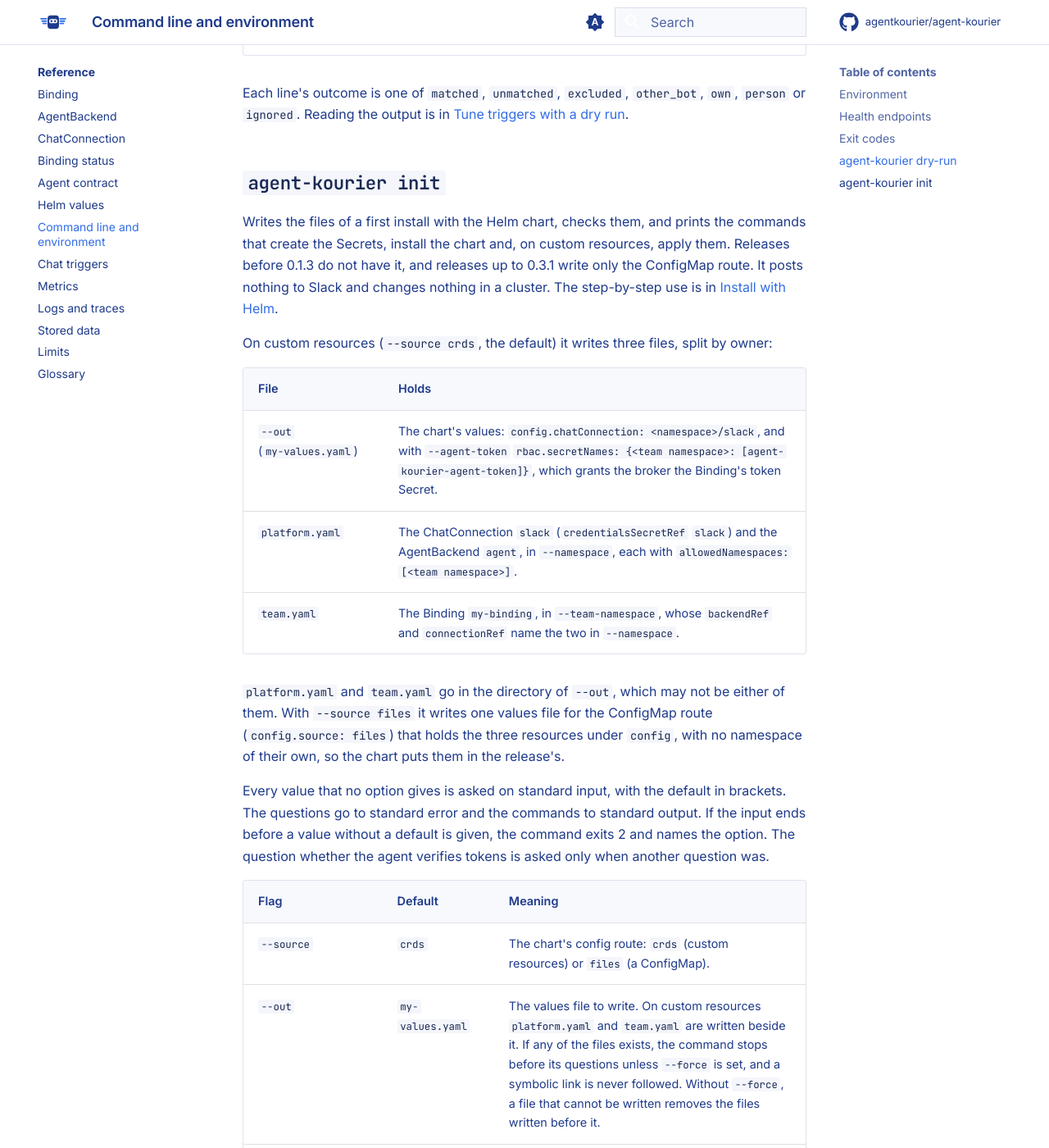
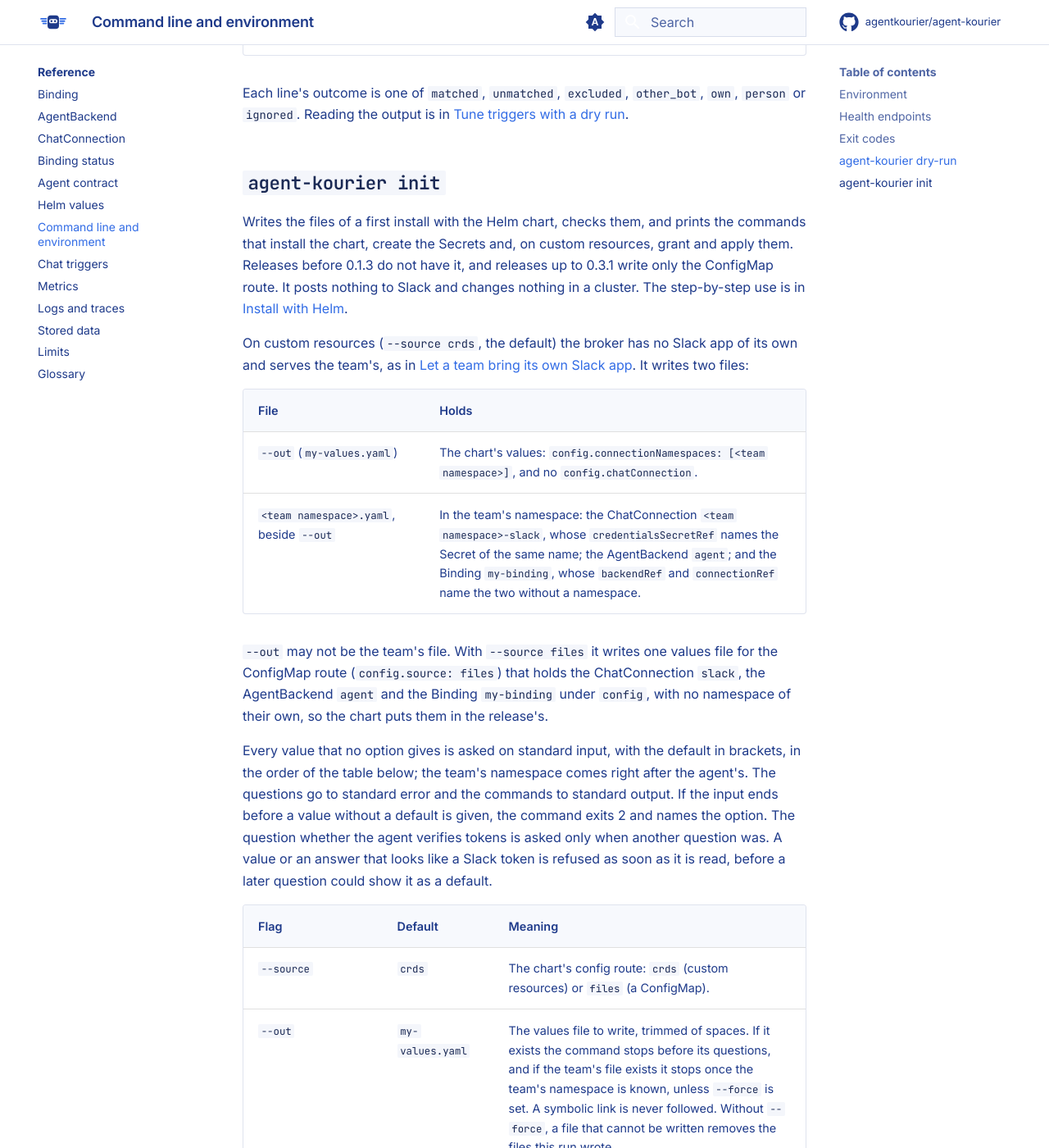
Before and after one commit to agentkourier/agent-kourier, an MkDocs documentation site: the page built from docs/reference/cli.md, in a window 1280 px wide and 1400 px high, scrolled down 6849 px. Shown: the whole window at 82% size. Built offline with MkDocs 1.6.1 and Material for MkDocs 9.7.7, drawn with Linux system fonts in a browser that asks for light colours; comment, search, counter and statistics services are not loaded; some of the changed text lies outside the part shown.

Commit message:
docs: describe init writing the team-app route by default
Write the files with init now describes the two files for a broker with no Slack
app of its own (my-values.yaml with config.connectionNamespaces, and the team's
<team>.yaml), the question order, the check, --force on regular files only, the
printed commands of the team-app recorded path, and that the team's namespace must
exist. Install on custom resources is back to main's text, since init no longer
writes that variant. The CLI reference, the exit codes, the usage comment and the
release note (piped answers gain a line for the team's namespace) match.

```diff
--- a/docs/reference/cli.md
+++ b/docs/reference/cli.md
@@ -75,55 +75,58 @@ output is in [Tune triggers with a dry run](../how-to/tune-triggers.md).
 
 ## `agent-kourier init`
 
-Writes the files of a first install with the Helm chart, checks them, and prints the commands that create the Secrets, install the
-chart and, on custom resources, apply them. Releases before 0.1.3 do not have it, and releases up to 0.3.1 write only the ConfigMap route. It posts nothing to Slack and
-changes nothing in a cluster. The step-by-step use is in [Install with Helm](../how-to/install-with-helm.md#write-the-files-with-init).
+Writes the files of a first install with the Helm chart, checks them, and prints the commands that install the chart, create the Secrets and,
+on custom resources, grant and apply them. Releases before 0.1.3 do not have it, and releases up to 0.3.1 write only the ConfigMap route. It
+posts nothing to Slack and changes nothing in a cluster. The step-by-step use is in
+[Install with Helm](../how-to/install-with-helm.md#write-the-files-with-init).
 
-On custom resources (`--source crds`, the default) it writes three files, split by owner:
+On custom resources (`--source crds`, the default) the broker has no Slack app of its own and serves the team's, as in
+[Let a team bring its own Slack app](../how-to/team-slack-app.md#the-whole-path-recorded). It writes two files:
 
 | File | Holds |
 |---|---|
-| `--out` (`my-values.yaml`) | The chart's values: `config.chatConnection: <namespace>/slack`, and with `--agent-token` `rbac.secretNames: {<team namespace>: [agent-kourier-agent-token]}`, which grants the broker the Binding's token Secret. |
-| `platform.yaml` | The ChatConnection `slack` (`credentialsSecretRef` `slack`) and the AgentBackend `agent`, in `--namespace`, each with `allowedNamespaces: [<team namespace>]`. |
-| `team.yaml` | The Binding `my-binding`, in `--team-namespace`, whose `backendRef` and `connectionRef` name the two in `--namespace`. |
+| `--out` (`my-values.yaml`) | The chart's values: `config.connectionNamespaces: [<team namespace>]`, and no `config.chatConnection`. |
+| `<team namespace>.yaml`, beside `--out` | In the team's namespace: the ChatConnection `<team namespace>-slack`, whose `credentialsSecretRef` names the Secret of the same name; the AgentBackend `agent`; and the Binding `my-binding`, whose `backendRef` and `connectionRef` name the two without a namespace. |
 
-`platform.yaml` and `team.yaml` go in the directory of `--out`, which may not be either of them. With `--source files` it writes one values file
-for the ConfigMap route (`config.source: files`) that holds the three resources under `config`, with no namespace of their own, so the chart puts them in the
-release's.
+`--out` may not be the team's file. With `--source files` it writes one values file for the ConfigMap route (`config.source: files`) that holds
+the ChatConnection `slack`, the AgentBackend `agent` and the Binding `my-binding` under `config`, with no namespace of their own, so the chart
+puts them in the release's.
 
-Every value that no option gives is asked on standard input, with the default in brackets. The questions go to standard
-error and the commands to standard output. If the input ends before a value without a default is given, the command
-exits 2 and names the option. The question whether the agent verifies tokens is asked only when another question was.
+Every value that no option gives is asked on standard input, with the default in brackets, in the order of the table below; the team's namespace
+comes right after the agent's. The questions go to standard error and the commands to standard output. If the input ends before a value without a
+default is given, the command exits 2 and names the option. The question whether the agent verifies tokens is asked only when another question
+was. A value or an answer that looks like a Slack token is refused as soon as it is read, before a later question could show it as a default.
 
 | Flag | Default | Meaning |
 |---|---|---|
 | `--source` | `crds` | The chart's config route: `crds` (custom resources) or `files` (a ConfigMap). |
-| `--out` | `my-values.yaml` | The values file to write. On custom resources `platform.yaml` and `team.yaml` are written beside it. If any of the files exists, the command stops before its questions unless `--force` is set, and a symbolic link is never followed. Without `--force`, a file that cannot be written removes the files written before it. |
-| `--force` | `false` | Overwrite the files. |
+| `--out` | `my-values.yaml` | The values file to write, trimmed of spaces. If it exists the command stops before its questions, and if the team's file exists it stops once the team's namespace is known, unless `--force` is set. A symbolic link is never followed. Without `--force`, a file that cannot be written removes the files this run wrote. |
+| `--force` | `false` | Overwrite the files. Only a regular file is overwritten: anything else at either path stops the command before it writes. |
 | `--dialect` | asked, default `a2a` | The agent's dialect: `a2a` or `kagent-v1`. |
 | `--agent-url` | asked | The agent's URL. |
 | `--agent-namespace` | asked | The agent's namespace. |
-| `--team-namespace` | asked, default the agent's namespace | `crds` only: the namespace of the team's Binding, which the ChatConnection and the AgentBackend allow. With `--source files` it is a usage error, and it is not asked. |
+| `--team-namespace` | asked, default the agent's namespace | `crds` only: the team's namespace, where its ChatConnection, AgentBackend and Binding go. It must exist: the commands create none. With `--source files` it is a usage error, and it is not asked. |
 | `--agent-name` | asked | The agent's name. |
 | `--channel` | asked | The channel, by ID (`C...`, or `G...`), or by name, with or without a leading `#`. A name is looked up with `conversations.list`, which needs a bot token and the scopes `channels:read` and `groups:read`; the file holds the ID. |
-| `--agent-token` | `false` (asked) | The agent verifies tokens: the Binding's `identity.tokenSecretRef` names the Secret `agent-kourier-agent-token`, key `token`, in the Binding's namespace (the team's on custom resources, the release's with `files`), and the commands create it there. |
-| `--namespace` | `agent-kourier` | The release's namespace. The ChatConnection and the AgentBackend are in it (on the ConfigMap route, the Binding too), and the commands name it. |
-| `--token-file` | | A file with the bot token, as for `dry-run`. Else `SLACK_BOT_TOKEN`. |
+| `--agent-token` | `false` (asked) | The agent verifies tokens: the Binding's `identity.tokenSecretRef` names the Secret `agent-kourier-agent-token`, key `token`, in the Binding's namespace (the team's on custom resources, the release's with `files`), and the commands create it there. On custom resources the team's Role names it too. |
+| `--namespace` | `agent-kourier` | The release's namespace, which the commands name. With `files` the resources are in it. |
+| `--token-file` | | A file with the bot token, as for `dry-run`. Else `SLACK_BOT_TOKEN`. On custom resources it is the team's app's. |
 
-The checks, in order: a channel name is looked up; the resources (the ChatConnection `slack`, the AgentBackend `agent` and the
-Binding `my-binding`) are loaded with the broker's loader, which defaults and validates them, from `platform.yaml` and `team.yaml` on
-custom resources, or as the chart renders them from the values with `files`; on custom resources, the references between them are
-resolved as the broker resolves them, with every Secret taken as present, so a ChatConnection or AgentBackend that does not allow the
-Binding's namespace fails; and, with a bot token, a `conversations.history` request for the channel shows that the
-bot can read it (`channels:history`, or `groups:history` for a private channel, and the bot in the channel). The request
-asks for messages newer than the moment it is made, so it fetches none. Without a bot token the Slack checks are skipped
-and the command says so. Nothing is written unless every check passes. With `files` the references between the resources are not
-checked, and on either route the Secrets are not: those errors show only when the pod starts, or, on custom resources, in the Binding's status.
+The checks, in order: a channel name is looked up; the resources are loaded with the broker's loader, which defaults and validates them, from
+the team's file on custom resources, where the Binding's references to the ChatConnection and the AgentBackend are then resolved as the broker
+resolves them, with every Secret taken as present, or as the chart renders them from the values with `files`; and, with a bot token, a
+`conversations.history` request for the channel shows that the bot can read it (`channels:history`, or `groups:history` for a private channel,
+and the bot in the channel). The request asks for messages newer than the moment it is made, so it fetches none. Without a bot token the Slack
+checks are skipped and the command says so. Nothing is written unless every check passes. With `files` the references between the resources are
+not checked, and on either route the Secrets are not: those errors show when the pod starts or, on custom resources, in the Binding's status.
 
-On custom resources the commands it prints go on after the `helm install`, which brings the CRDs: a `kubectl apply --dry-run=server` of
-both files, a `kubectl apply` of `platform.yaml` and then of `team.yaml`, and `kubectl get akbinding -A`. With `--agent-token` the command that
-creates the token Secret names the Binding's namespace. The `helm install` command names the chart version of the binary's own release, and
-none for a build that is not a release (version `dev`), where Helm takes the newest chart.
+On custom resources the commands it prints are the platform team's, `kubectl create namespace` and `helm install`, then the team's, in its
+namespace: with `--agent-token`, the token Secret; the Secret `<team namespace>-slack`, from the file `$HOME/.config/<team namespace>/slack-secret.env`
+with `botToken=` and `appToken=` lines; a Role `agent-kourier-secrets-<team namespace>` that grants `list` and `watch` on those Secrets by name, and a
+RoleBinding of it to the ServiceAccount `agent-kourier` in `--namespace`, the chart's for the release `agent-kourier`; a `kubectl apply --dry-run=server`
+and a `kubectl apply` of the team's file; and `kubectl get akbinding`. With `files` they create the namespace, the Secret `slack` and the token Secret
+in `--namespace`, and install the chart. The `helm install` command names the chart version of the binary's own release, and none for a build that
+is not a release (version `dev`), where Helm takes the newest chart.
 
-Exit codes: 0 for a written file; 1 when Slack rejects the token; 2 for a wrong option, answer, token file or values, or an
+Exit codes: 0 when the files are written; 1 when Slack rejects the token; 2 for a wrong option, answer, token file, values or resources, or an
 existing file; 4 for any other failure, such as Slack refusing the channel read.
```
Also changed, not shown: docs/how-to/install-with-helm.md (+35 -35 lines), docs/release-notes.md (+12 -8 lines), 1 other file.
